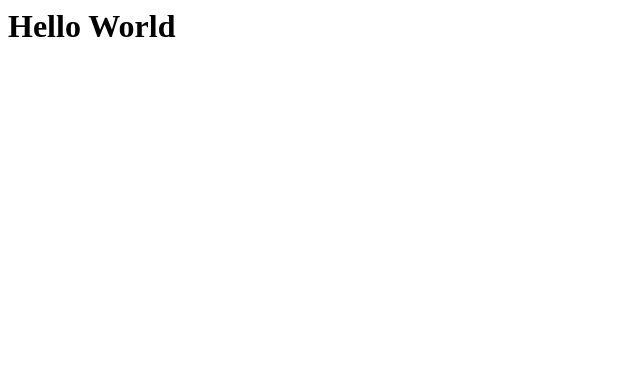
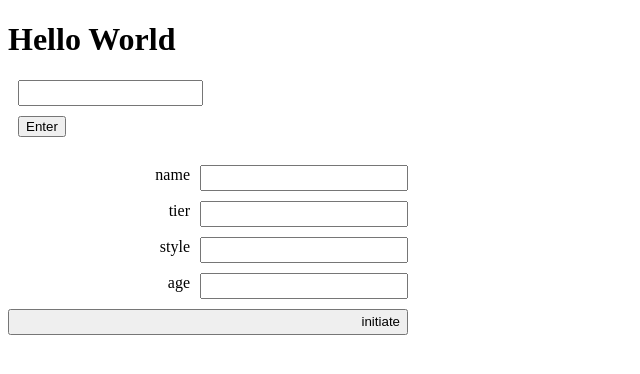
Before and after one commit to DerekPhung/WebDev, a plain HTML site: page index.html in a window 1280 px wide. Shown: the whole page, without its empty margins (0-640 px from the left). Drawn offline with Linux system fonts and the light colour scheme.

Commit message:
This is my true first time using git so I guess I am somewhat happy

```diff
--- /dev/null
+++ b/controller.js
@@ -0,0 +1,67 @@
+
+class Character{
+    constructor(name, tier, style, age){
+        this.name = name;
+        this.tier = tier;
+        this.style = style;
+        this.age = age;
+    }
+
+    toString(){
+        return `name: ${this.name}, tier: ${this.tier}, style: ${this.style}, age: ${this.age}`;
+    }
+}
+
+console.log("Hello World!");
+
+let josieObj = {
+    "name": "Josie",
+    "tier": "bottom",
+    "style": "escrima",
+    "age": 18
+};
+
+let numList = [];
+
+console.log(numList);
+
+function enter(){
+    let num = document.getElementById("input").value;
+    console.log(num);
+    numList.push(num);
+    document.getElementById("hello").innerHTML = numList;
+    console.log(josieObj);
+}
+
+function sort(){
+    // numList.sort((a,b)=>a-b);
+    // console.log(numList);
+    // document.getElementById("hello").innerHTML = numList;
+    //let strObject = printObject();
+    //document.getElementById("hello").innerHTML = strObject;
+    console.log(josieObj);
+
+
+    let name = document.getElementById("inputName").value;
+    let tier = document.getElementById("inputTier").value;
+    let style = document.getElementById("inputStyle").value;
+    let age = document.getElementById("inputAge").value;
+    let summon = new Character(name,tier,style,age);
+
+    numList.push(summon.toString());
+    console.log(numList);
+
+
+    //I will teach this way later
+    let ex = document.createElement("p");
+    let node = document.createTextNode(summon.toString());
+    ex.appendChild(node);
+    document.getElementById("charList").append(ex);
+}
+
+function printObject(){
+    let words = "";
+
+
+    return words;
+}
--- a/index.html
+++ b/index.html
@@ -1,3 +1,51 @@
+
+<!DOCTYPE html>
+<html>
+	<head>
+		<script src="controller.js"></script>
+		<link rel="stylesheet" href="style.css">
+
+	</head>
+
+	<body>
+		<h1 id="hello">Hello World</h1>
+		<input type="number" id="input"/><br>
+		<button id="userInput" onclick="enter()">Enter</button>
 
 
-<h1>Hello World</h1>
+		<br><br>
+
+		<label>
+			name<input type="text" id="inputName"/>
+		</label>
+
+
+		<label>
+			tier<input type="text" id="inputTier"/>
+		</label>
+
+
+		<label>
+			style<input type="text" id="inputStyle"/>
+		</label>
+
+
+		<label>
+			age<input type="number" id="inputAge"/>
+		</label>
+
+		<div id="btn">
+			<button id="btn" onclick="sort()">initiate</button>
+		</div>
+
+
+		<p id="charList"></p>
+
+
+
+
+
+
+	</body>
+
+</html>
--- /dev/null
+++ b/style.css
@@ -0,0 +1,20 @@
+
+label, #btn{
+    display: flex;
+    flex-direction: row;
+    justify-content: flex-end;
+    text-align: left;
+    width: 400px;
+    line-height: 20px;
+    margin-bottom: 10px;
+}
+
+input {
+    height: 20px;
+    flex: 0 0 200px;
+    margin-left: 10px;
+  }
+
+#userInput{
+    margin: 10px;
+}
```
